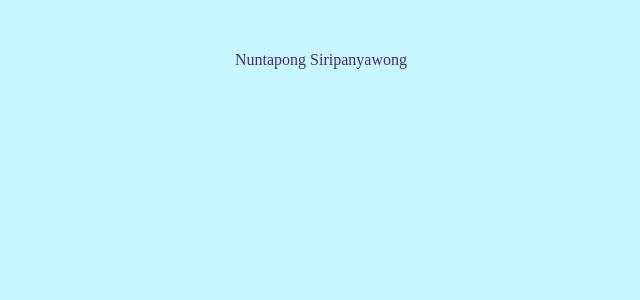
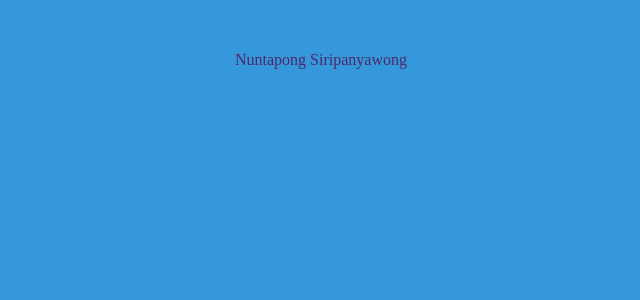
Before and after one commit to NuntapongS/my-portfolio2, a React (Create React App) app: page / in a window 1280 px wide. Shown: the top 300 px of the page, without its empty margins (319-959 px from the left). Built offline with nearby package versions, Linux system fonts and the light colour scheme.

Commit message:
edit: main color

```diff
--- a/src/index.css
+++ b/src/index.css
@@ -1,5 +1,5 @@
 :root {
-  --main-color: #C6F7FF;
+  --main-color: #3498DB;
  }
 
 html,
```
